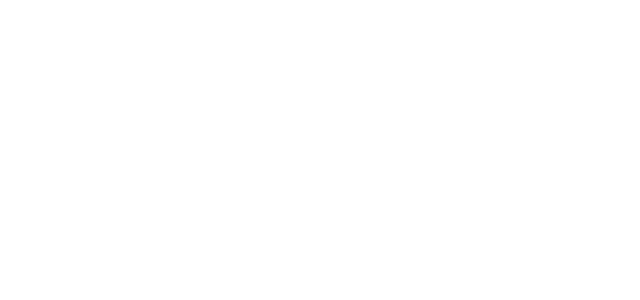
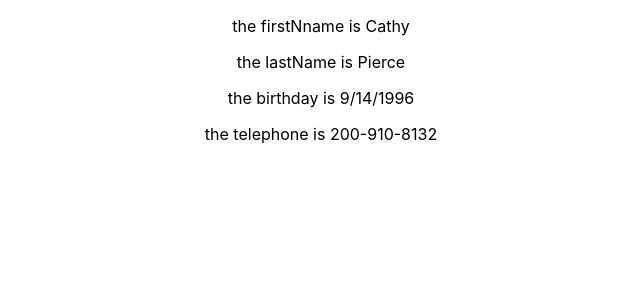
Before and after one commit to Kaihchen1230/Address-Book, a React (Create React App) app: page / in a window 1280 px wide. Shown: the top 300 px of the page, without its empty margins (319-959 px from the left). Built offline with nearby package versions, Linux system fonts and the light colour scheme.

Commit message:
create AddressBook function component and input all of the default address books

```diff
--- a/package.json
+++ b/package.json
@@ -3,7 +3,9 @@
   "version": "0.1.0",
   "private": true,
   "dependencies": {
+    "bootstrap": "^4.3.1",
     "react": "^16.8.4",
+    "react-bootstrap": "^1.0.0-beta.5",
     "react-dom": "^16.8.4",
     "react-scripts": "2.1.8"
   },
--- /dev/null
+++ b/src/AdressBook/AdressBook.js
@@ -0,0 +1,15 @@
+import React from 'react';
+
+const addressBook = (props) => {
+
+    return(
+        <div>
+            <p>the firstNname is {props.firstName}</p>
+            <p>the lastName is {props.lastName}</p>
+            <p>the birthday is {props.birthday}</p>
+            <p>the telephone is {props.telephone}</p>
+        </div>
+    )
+};
+
+export default addressBook;
--- a/src/App.js
+++ b/src/App.js
@@ -1,10 +1,61 @@
 import React, { Component } from 'react';
+import AddressBook  from './AdressBook/AdressBook';
+
 import './App.css';
 
 class App extends Component {
+
+  state = {
+    addressBook: [
+      {
+        FirstName : 'Cathy',
+        LastName : 'Pierce',
+        Birthday : '9/14/1996',
+        Telephone : '200-910-8132'
+      },
+      {
+        FirstName: 'Alfonso',
+        LastName: 'Cooley',
+        Birthday: '8/10/1973',
+        Telephone: '200-657-9362'
+      },
+      {
+        FirstName: 'Victor',
+        LastName: 'Gordon',
+        Birthday: '8/3/1970',
+        Telephone: '200-661-9407'
+      },
+      {
+        FirstName: 'Colleen',
+        LastName: 'Wright',
+        Birthday: '10/28/1967',
+        Telephone: '200-250-7949'
+      },
+      {
+        FirstName: 'James',
+        LastName: 'Johnston',
+        Birthday: '5/11/1972',
+        Telephone: '200-645-3176'
+      },
+      {
+        FirstName: 'Anna',
+        LastName: 'Reyes',
+        Birthday: '9/10/1975',
+        Telephone: '200-707-8670'
+      }
+    ]
+  };
+
   render() {
     return (
       <div className="App">
+        <AddressBook
+        firstName = {this.state.addressBook[0].FirstName}
+        lastName = {this.state.addressBook[0].LastName}
+        birthday = {this.state.addressBook[0].Birthday}
+        telephone = {this.state.addressBook[0].Telephone}>
+
+        </AddressBook>
       </div>
     );
   }
```
Also changed, not shown: 1 other file (tests, documents, lock files or other folders).
